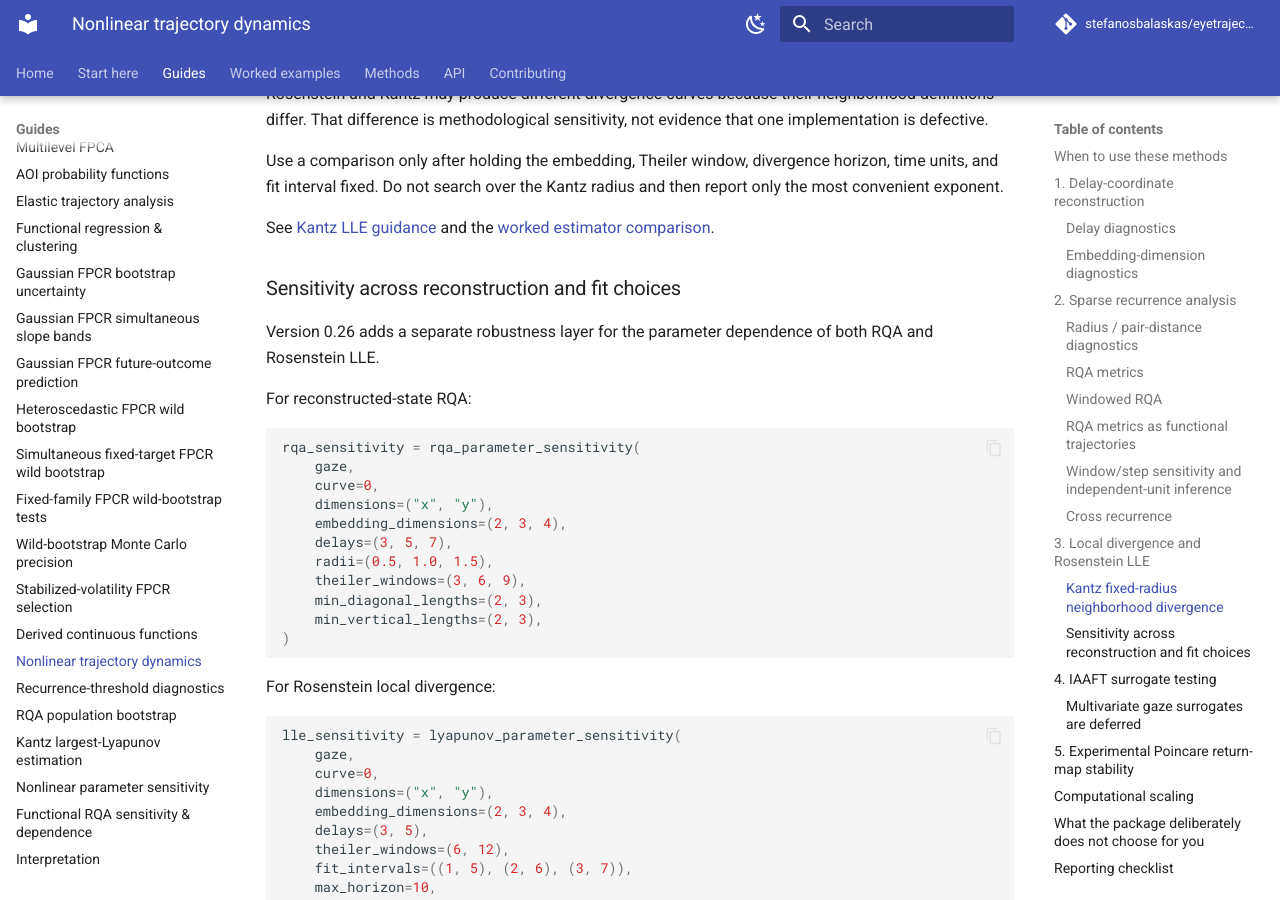
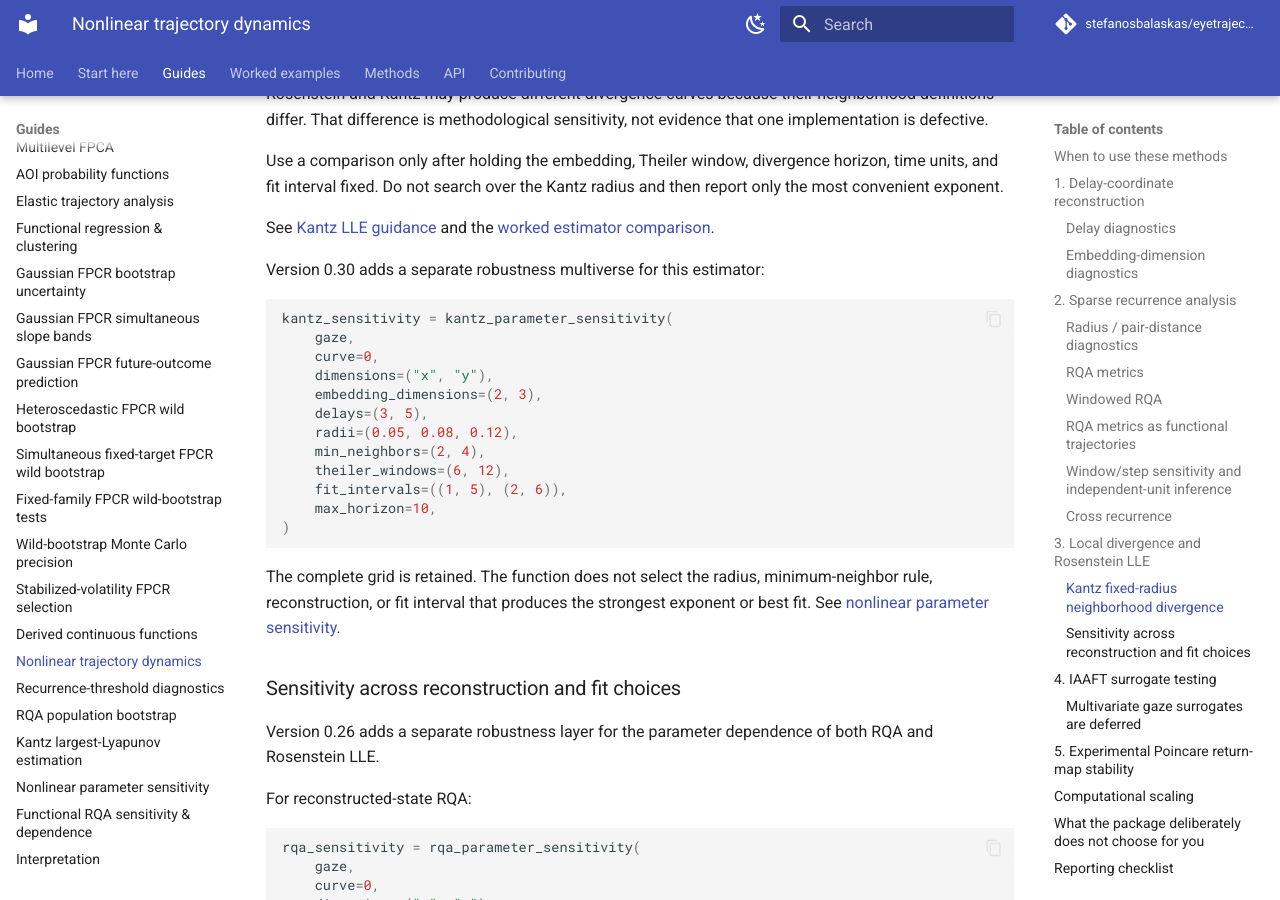
Before and after one commit to stefanosbalaskas/eyetrajectoriespy, an MkDocs documentation site: the page built from docs/guides/nonlinear-dynamics.md, in a window 1280 px wide and 900 px high, scrolled down 8386 px. Built offline with MkDocs 1.6.1 and Material for MkDocs 9.7.7, drawn with Linux system fonts in a browser that asks for light colours; comment, search, counter and statistics services are not loaded.

Commit message:
Link 0.30 Kantz sensitivity workflow

````diff
--- a/docs/guides/nonlinear-dynamics.md
+++ b/docs/guides/nonlinear-dynamics.md
@@ -402,6 +402,26 @@ Use a comparison only after holding the embedding, Theiler window, divergence ho
 
 See [Kantz LLE guidance](../methods/kantz-lle.md) and the [worked estimator comparison](../examples/kantz-lle.md).
 
+
+Version 0.30 adds a separate robustness multiverse for this estimator:
+
+```python
+kantz_sensitivity = kantz_parameter_sensitivity(
+    gaze,
+    curve=0,
+    dimensions=("x", "y"),
+    embedding_dimensions=(2, 3),
+    delays=(3, 5),
+    radii=(0.05, 0.08, 0.12),
+    min_neighbors=(2, 4),
+    theiler_windows=(6, 12),
+    fit_intervals=((1, 5), (2, 6)),
+    max_horizon=10,
+)
+```
+
+The complete grid is retained. The function does not select the radius, minimum-neighbor rule, reconstruction, or fit interval that produces the strongest exponent or best fit. See [nonlinear parameter sensitivity](../methods/nonlinear-parameter-sensitivity.md).
+
 ### Sensitivity across reconstruction and fit choices
 
 Version 0.26 adds a separate robustness layer for the parameter dependence of both RQA and Rosenstein LLE.
````
